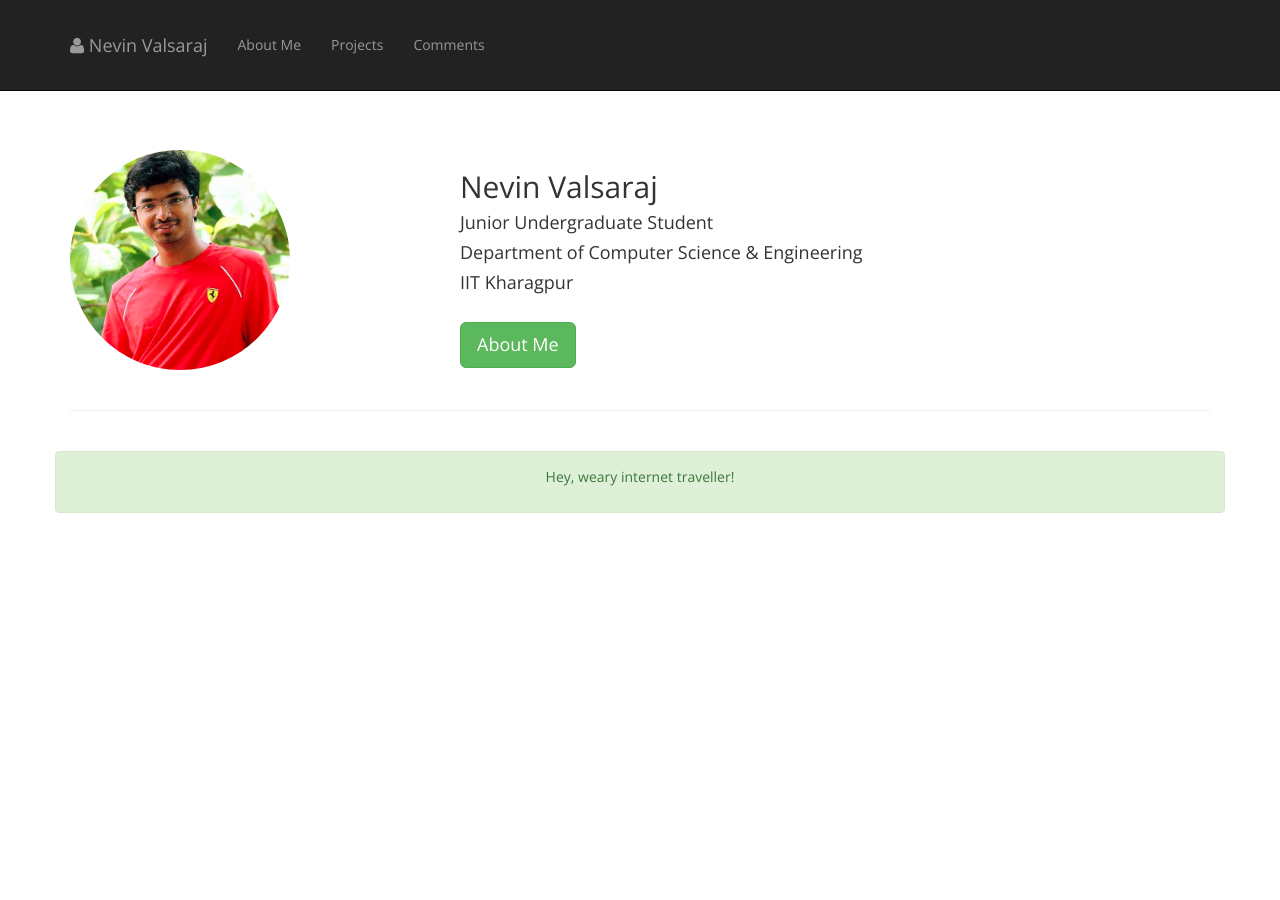
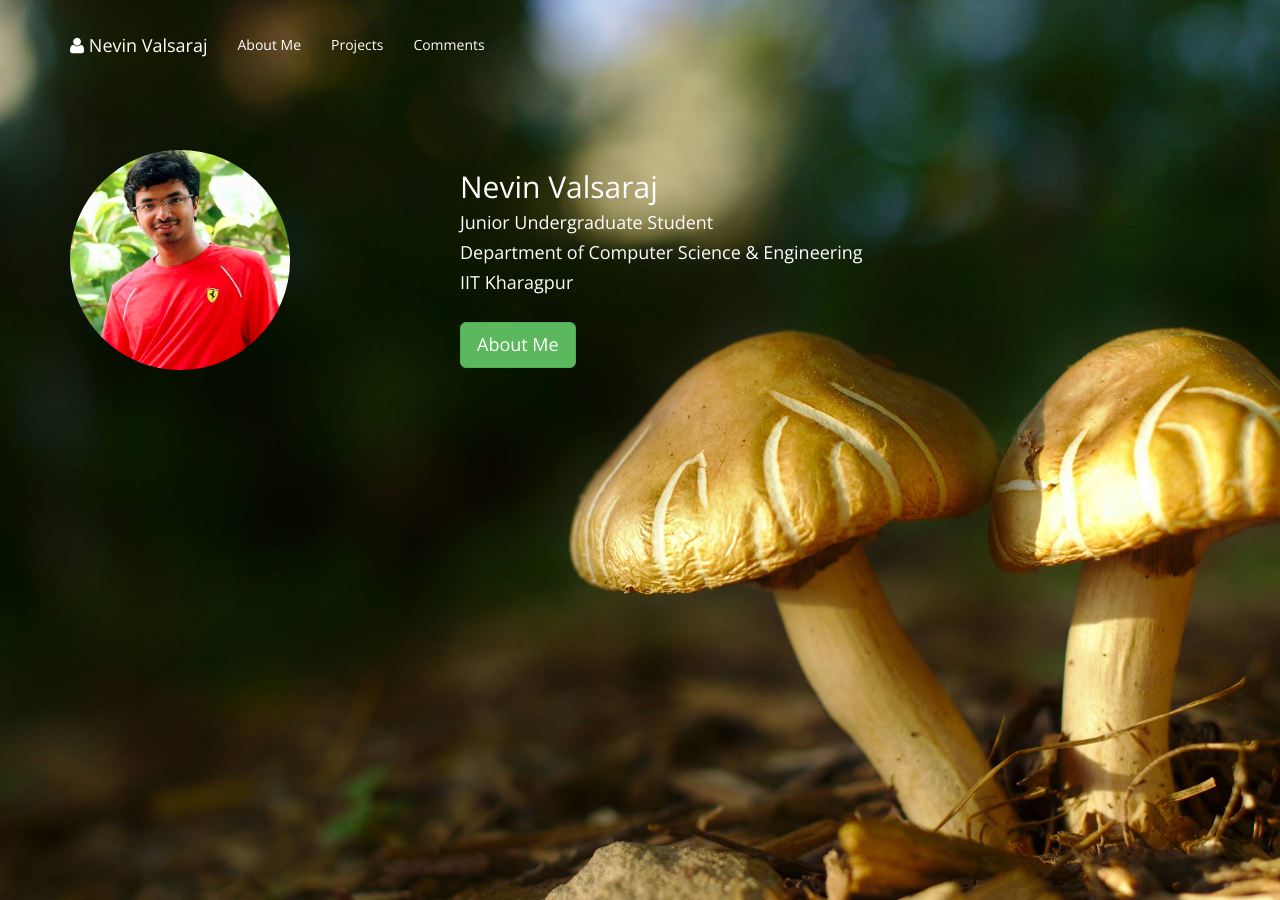
Before and after one commit to nevinvalsaraj/nevinvalsaraj.com, a Jekyll site: the page built from home2.html, in a window 1280 px wide and 900 px high. Built offline with Jekyll 4.4.1, drawn with Linux system fonts in a browser that asks for light colours; comment, search, counter and statistics services are not loaded.

Commit message:
Dynamic effects for navbar, adding background image

```diff
--- a/css/home2.css
+++ b/css/home2.css
@@ -31,7 +31,9 @@ of those sections to manage the look and feel of the site. */
     height: 100%;
     padding-top: 150px;
     /*text-align: center;*/
-    background: #fff;
+    color: white;
+    background: url(../resources/bg.jpg) no-repeat center center fixed;
+    background-size: cover;
 }
 
 .about-section {
@@ -45,7 +47,9 @@ of those sections to manage the look and feel of the site. */
     height: 100%;
     padding-top: 150px;
     text-align: center;
-    background: #fff;
+    color: white;
+    background: url(../resources/bg.jpg) no-repeat center center fixed;
+    background-size: cover;
 }
 
 .contact-section {
@@ -73,3 +77,9 @@ of those sections to manage the look and feel of the site. */
     padding-top: 15px;
     padding-bottom: 10px;
 }
+.navbar a{
+    color: white;
+}
+.navbar-default{
+    background-color: #eee
+}
--- a/home2.html
+++ b/home2.html
@@ -28,7 +28,7 @@ title: "Nevin Valsaraj | Home"
 
 <body id="page-top" data-spy="scroll" data-target=".navbar-fixed-top">
 
-    <nav class="navbar navbar-inverse navbar-fixed-top" role="navigation">
+    <nav class="navbar navbar-fixed-top navbar" role="navigation">
         <div class="container">
             <div class="navbar-header page-scroll">
                 <button type="button" class="navbar-toggle" data-toggle="collapse" data-target=".navbar-ex1-collapse">
@@ -79,14 +79,6 @@ title: "Nevin Valsaraj | Home"
                         <div class="page-scroll">
                             <a class="btn btn-lg btn-success" href="#about">About Me</a>
                         </div>
-                </div>
-            </div>
-            <br>
-            <hr>
-            <br>
-            <div class="row alert alert-success text-center">
-                <div class="col-md-12">
-                    <p>Hey, weary internet traveller!</p>
                 </div>
             </div>
         </div>
```
Also changed, not shown: other parts of home2.html (+9 -0 lines), resources/bg.jpg (added).
